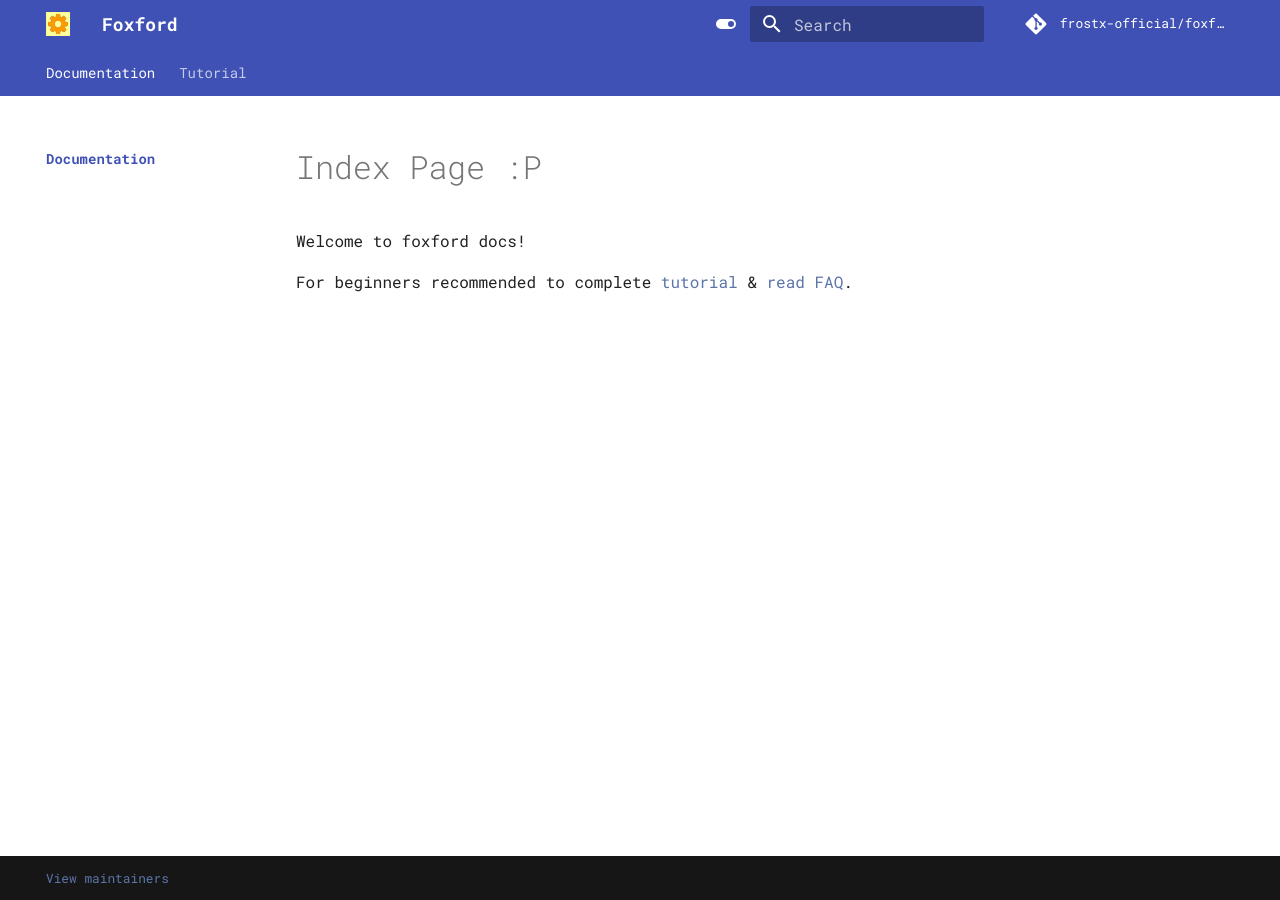
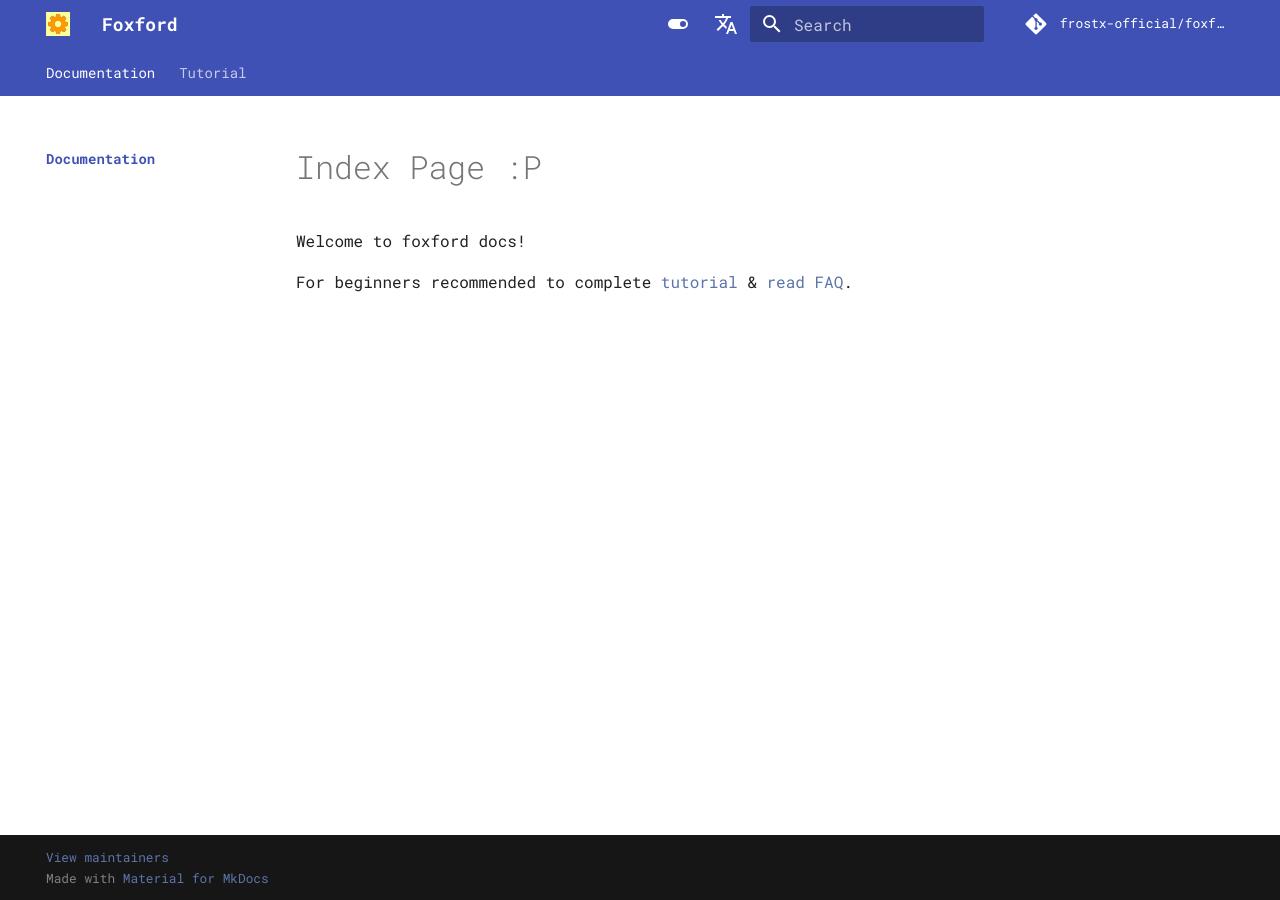
Before and after one commit to FrostX-Official/foxford, an MkDocs documentation site: the page built from docs/index.md, in a window 1280 px wide. Built offline with MkDocs 1.6.1 and Material for MkDocs 9.7.7, drawn with Linux system fonts in a browser that asks for light colours; some web fonts are replaced; comment, search, counter and statistics services are not loaded; part of the change alters nothing that is shown.

```diff
--- a/mkdocs.yml
+++ b/mkdocs.yml
@@ -19,6 +19,16 @@ nav:
       - First Interaction: tutorial/first-interaction.md
       - Recommended IDE: tutorial/recommended-ide.md
       - FAQ: tutorial/faq.md
+
+extra:
+  alternate:
+    - name: English
+      link: /en/
+      lang: en
+
+    - name: Russian
+      link: /ru/
+      lang: ru
 
 theme:
   name: material
@@ -53,6 +63,8 @@ theme:
   logo: logo.svg
   favicon: logo.svg
 
+  language: en
+
 markdown_extensions:
   - admonition:
   - md_in_html:
```
